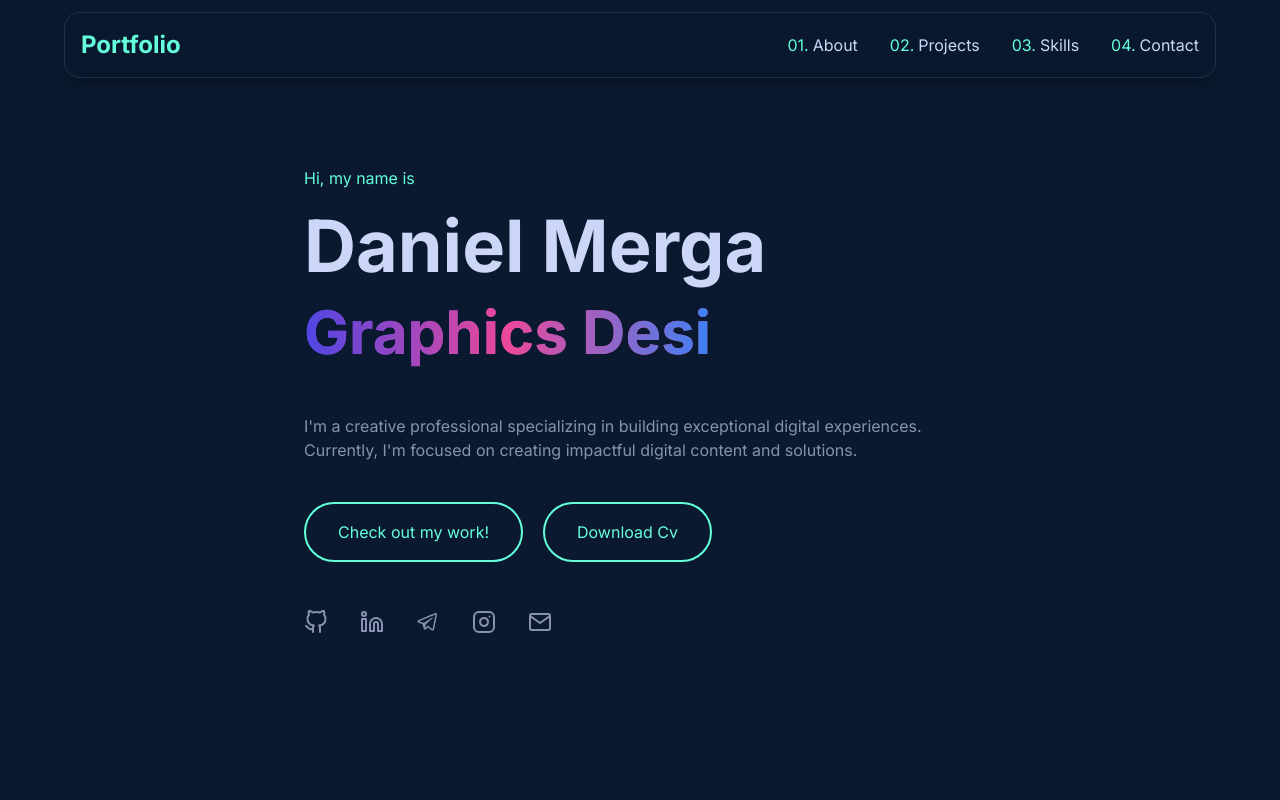
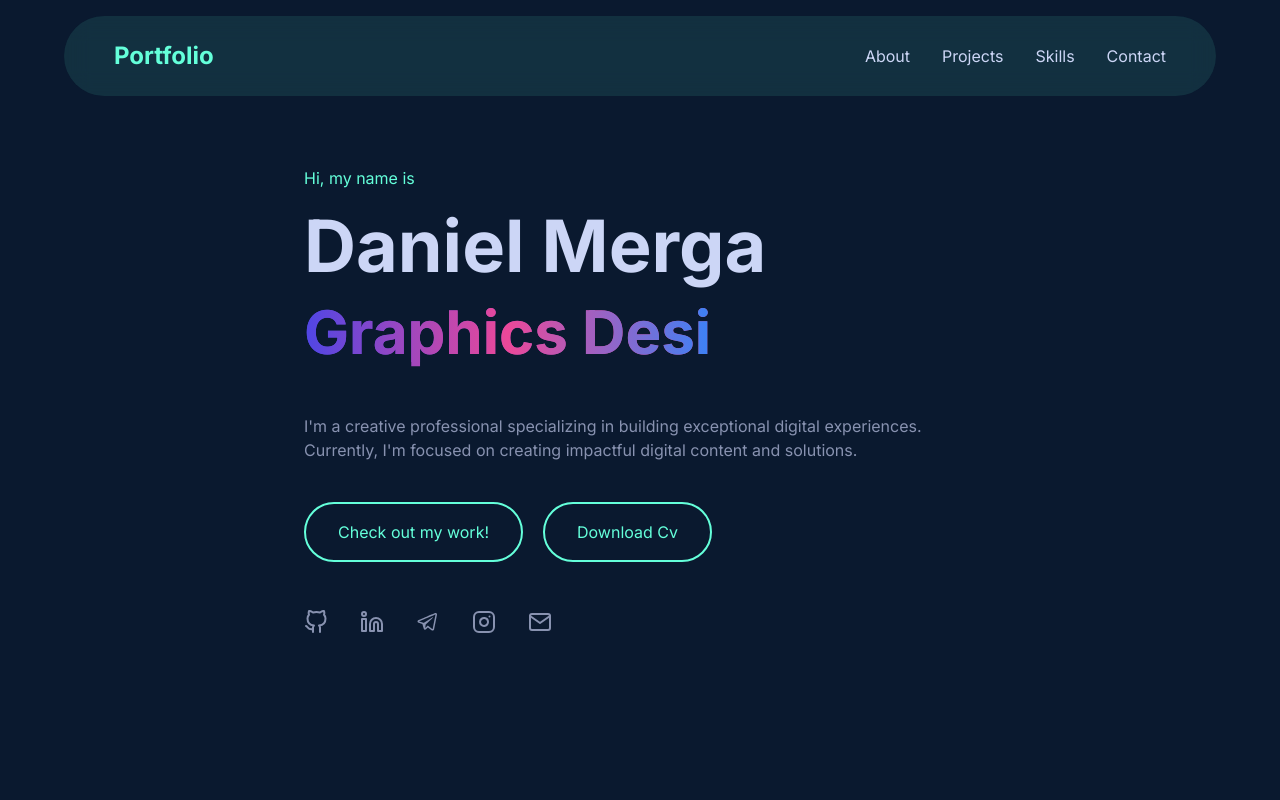
Before and after one commit to da-nn-yy/daniel-merga-portfolio-nextjs, a Next.js app: page / in a window 1280 px wide. Shown: the top 800 px of the page. Built offline with nearby package versions, Linux system fonts and the light colour scheme.

Commit message:
modified the glass effect of my nav bar

```diff
--- a/src/components/NavBar.tsx
+++ b/src/components/NavBar.tsx
@@ -7,11 +7,15 @@ const Navbar = () => {
   const [isOpen, setIsOpen] = useState(false);
 
   return (
-    <div className="fixed top-0 left-0 z-50 w-full px-4 py-3">
+    <div className="fixed top-0 left-0 z-50 w-full px-4 py-4">
       <motion.nav
         initial={{ y: -100, opacity: 0 }}
         animate={{ y: 0, opacity: 1 }}
-        className="flex items-center justify-between max-w-6xl p-4 mx-auto border shadow-lg backdrop-blur-md bg-primary/30 border-white/10 rounded-2xl shadow-black/20"
+        transition={{ duration: 0.5 }}
+        className="relative flex items-center justify-between max-w-6xl p-6 px-[50px] mx-auto backdrop-blur-md
+                   bg-secondary/10 rounded-[1000px] border-teal-300
+                   [background:linear-gradient(#0a192f,#0a192f)_padding-box,
+                   linear-gradient(to_right,#64ffda,#9f7aea,#ec4899)_border-box]"
       >
         <motion.div
           initial={{ x: -100, opacity: 0 }}
@@ -28,13 +32,12 @@ const Navbar = () => {
               key={item}
               initial={{ y: -100, opacity: 0 }}
               animate={{ y: 0, opacity: 1 }}
-              transition={{ delay: index * 0.1 }}
+              transition={{ delay: index * 0.2 }}
             >
               <Link
                 href={`#${item.toLowerCase()}`}
                 className="relative transition-colors text-textPrimary hover:text-secondary group"
               >
-                <span className="mr-1 text-secondary">{(index + 1).toString().padStart(2, '0')}.</span>
                 {item}
                 <span className="absolute -bottom-1 left-0 w-0 h-[2px] bg-secondary transition-all duration-300
                                group-hover:w-full"></span>
@@ -69,7 +72,10 @@ const Navbar = () => {
             initial={{ opacity: 0, y: -20 }}
             animate={{ opacity: 1, y: 0 }}
             exit={{ opacity: 0, y: -20 }}
-            className="absolute left-0 right-0 p-4 mx-4 mt-2 border shadow-lg top-full rounded-xl backdrop-blur-md bg-primary/80 border-white/10"
+            className="absolute left-0 right-0 p-4 mx-4 mt-2 top-full backdrop-blur-md
+                      bg-primary/80 rounded-xl border border-transparent
+                      [background:linear-gradient(#0a192f,#0a192f)_padding-box,
+                      linear-gradient(to_right,#64ffda,#9f7aea,#ec4899)_border-box]"
           >
             {['About', 'Projects', 'Skills', 'Contact'].map((item, index) => (
               <motion.div
```
